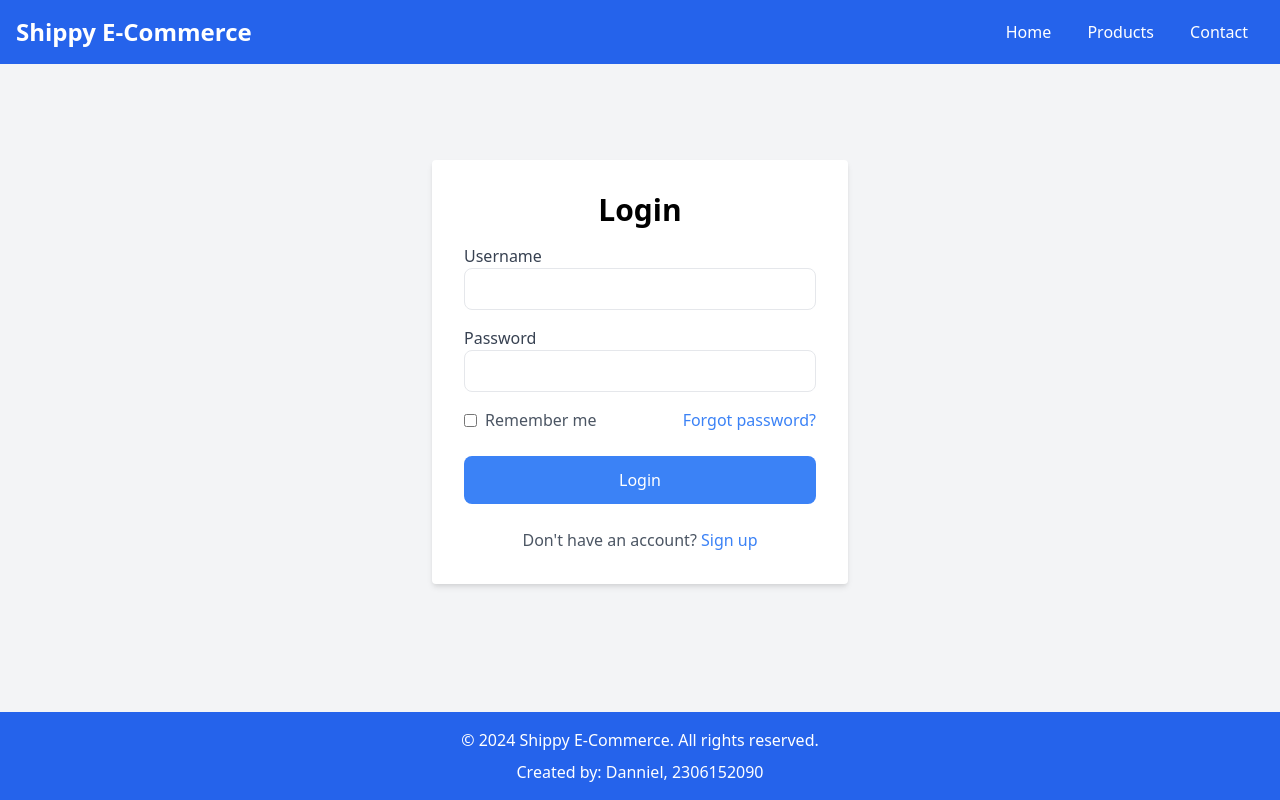
After one commit to Danniel-Ang/shippy, a Django app: page /login/ in a window 1280 px wide. The commit adds this page. Run offline with Django 5.2, Linux system fonts and the light colour scheme.

Commit message:
tugas 4 dooneeeee

```diff
--- a/main/models.py
+++ b/main/models.py
@@ -1,7 +1,9 @@
 from django.db import models
+from django.contrib.auth.models import User
 import uuid
 
 class ProductEntry(models.Model):
+    user = models.ForeignKey(User, on_delete=models.CASCADE)
     id = models.UUIDField(primary_key=True, default=uuid.uuid4, editable=False)
     name = models.CharField(max_length=255)
     price = models.IntegerField()
--- a/main/templates/base.html
+++ b/main/templates/base.html
@@ -33,10 +33,10 @@
                 <a href="#" class="px-4 py-2 hover:bg-blue-500 rounded">Home</a>
                 <a href="#" class="px-4 py-2 hover:bg-blue-500 rounded">Products</a>
                 <a href="#" class="px-4 py-2 hover:bg-blue-500 rounded">Contact</a>
+                {% block nav %} {% endblock nav %}
             </nav>
         </div>
     </header>
-
     <!-- Main Content -->
     <main class="container mx-auto p-4">
         {% block content %} {% endblock content %}
--- /dev/null
+++ b/main/templates/login.html
@@ -0,0 +1,36 @@
+{% extends 'base.html' %}
+
+{% block content %}
+<div class="flex justify-center mt-20">
+    <div class="bg-white p-8 rounded shadow-md w-1/3 h-120">
+      <h1 class="text-3xl font-bold mb-4 text-center">Login</h1>
+        <form method="POST">
+            {% csrf_token %}
+
+            <div class="mb-4">
+                <label for="username" class="block text-gray-700 font-medium">Username</label>
+                <input type="text" name="username" id="username" class="w-full px-4 py-2 border rounded-lg focus:outline-none focus:ring-2 focus:ring-blue-500" required>
+            </div>
+
+            <div class="mb-4">
+                <label for="password" class="block text-gray-700 font-medium">Password</label>
+                <input type="password" name="password" id="password" class="w-full px-4 py-2 border rounded-lg focus:outline-none focus:ring-2 focus:ring-blue-500" required>
+            </div>
+
+            <div class="flex items-center justify-between mb-6">
+                <div>
+                    <label class="flex items-center">
+                        <input type="checkbox" class="form-checkbox text-blue-500">
+                        <span class="ml-2 text-gray-600">Remember me</span>
+                    </label>
+                </div>
+                <a href="#" class="text-blue-500 hover:underline">Forgot password?</a>
+            </div>
+
+            <button type="submit" class="w-full bg-blue-500 text-white py-3 rounded-lg hover:bg-blue-600 transition duration-300">Login</button>
+        </form>
+
+        <p class="text-center text-gray-600 mt-6">Don't have an account? <a href="{% url 'main:register' %}" class="text-blue-500 hover:underline">Sign up</a></p>
+    </div>
+</div>
+{% endblock %}
--- a/main/templates/main.html
+++ b/main/templates/main.html
@@ -1,8 +1,12 @@
 {% extends 'base.html' %}
+
+{% block nav %}
+    <a href="{% url 'main:logout' %}" class="px-4 py-2 hover:bg-red-500 rounded">Logout</a>
+{% endblock %}
 
 {% block content %}
 <div class="max-w-4xl mx-auto p-6">
-    <h2 class="text-3xl font-semibold mb-6">Featured Products</h2>
+    <h2 class="text-3xl font-semibold mb-6">Hello {{username}}!<h2>
     {% if products %}
     <ul class="space-y-4 mb-8">
         {% for product in products %}
--- a/main/urls.py
+++ b/main/urls.py
@@ -1,11 +1,12 @@
 from django.urls import path
 from main.views import make_entry_product
-from main.views import show_main
-from main.views import show_xml, show_json, show_xml_by_id, show_json_by_id
-
+from main.views import *
 app_name = 'main'
 urlpatterns = [
     path('', show_main, name='show_main'),
+    path('login/', user_login, name='login'),
+    path('register/', user_register, name='register'),
+    path('logout/', user_logout, name='logout'),
     path('create-product-entry', make_entry_product, name='create_product_entry'),
     path('xml/', show_xml, name='show_xml'),
     path('json/', show_json, name='show_json'),
--- a/main/views.py
+++ b/main/views.py
@@ -3,6 +3,73 @@ from .models import ProductEntry
 from main.forms import ProductForm
 from django.http import HttpResponse
 from django.core import serializers
+
+from django.contrib.auth.decorators import login_required
+from django.contrib import messages
+from django.contrib.auth.forms import UserCreationForm, AuthenticationForm
+from django.contrib.auth import authenticate, login, logout
+
+import datetime
+from django.http import HttpResponseRedirect
+from django.urls import reverse
+
+
+@login_required(login_url='main:login')
+def show_main(request):
+    product_entry = ProductEntry.objects.all()
+    context = {
+        'username' : request.user,
+        'products' : product_entry,
+        'last_login': request.COOKIES['last_login'] if "last_login" in request.COOKIES else None,
+    }
+    return render(request, "main.html", context)
+
+def make_entry_product(request):
+    form = ProductForm(request.POST or None)
+
+    if form.is_valid() and request.method == "POST":
+        product_entry = form.save(commit=False)
+        product_entry.user = request.user
+        product_entry.save()
+        form.save()
+        return redirect('main:show_main')
+
+    context = {'form': form}
+    return render(request, "create_product_entry.html", context)
+
+def user_login(request):
+    if request.method == 'POST':
+        form = AuthenticationForm(data=request.POST)
+        if form.is_valid():
+            user = form.get_user()
+            login(request, user)
+            response = HttpResponseRedirect(reverse("main:show_main"))
+            response.set_cookie('last_login', str(datetime.datetime.now()))
+            return response
+    else:
+        form = AuthenticationForm(request)
+    context = {'form': form}
+    return render(request, 'login.html', context)
+
+def user_register(request):
+    form = UserCreationForm()
+    if request.method == "POST":
+        form = UserCreationForm(request.POST)
+        if form.is_valid():
+            form.save()
+            messages.success(request, 'Your account has been successfully created!')
+            return redirect('main:login')
+        else :
+            messages.error(request, 'Error creating your account')
+    context = {'form':form}
+    return render(request, 'register.html', context)
+
+def user_logout(request):
+    logout(request)
+    response = HttpResponseRedirect(reverse('main:login'))
+    response.delete_cookie('last_login')
+    return response
+
 
 def show_xml_by_id(request, id):
     data = ProductEntry.objects.filter(pk=id)
@@ -19,20 +86,3 @@ def show_json(request):
 def show_xml(request):
     data = ProductEntry.objects.all()
     return HttpResponse(serializers.serialize("xml", data), content_type="application/xml")
-
-def show_main(request):
-    product_entry = ProductEntry.objects.all()
-    context = {
-        'products' : product_entry
-    }
-    return render(request, "main.html", context)
-
-def make_entry_product(request):
-    form = ProductForm(request.POST or None)
-
-    if form.is_valid() and request.method == "POST":
-        form.save()
-        return redirect('main:show_main')
-
-    context = {'form': form}
-    return render(request, "create_product_entry.html", context)
--- a/shippy/settings.py
+++ b/shippy/settings.py
@@ -11,7 +11,7 @@ https://docs.djangoproject.com/en/5.1/ref/settings/
 """
 
 from pathlib import Path
-
+import os
 # Build paths inside the project like this: BASE_DIR / 'subdir'.
 BASE_DIR = Path(__file__).resolve().parent.parent
 
@@ -22,8 +22,10 @@ BASE_DIR = Path(__file__).resolve().parent.parent
 # SECURITY WARNING: keep the secret key used in production secret!
 SECRET_KEY = 'django-insecure-j!3-jzqpwvntx-aefvo$w%3c4peu$z5142dbjy=!$q=ugd)w0n'
 
+
 # SECURITY WARNING: don't run with debug turned on in production!
-DEBUG = True
+PRODUCTION = os.getenv('PRODUCTION', False)
+DEBUG = not PRODUCTION
 
 ALLOWED_HOSTS = ["localhost", "127.0.0.1", "danniel-shippy.pbp.cs.ui.ac.id", "https://danniel-shippy.pbp.cs.ui.ac.id/", "http://danniel-shippy.pbp.cs.ui.ac.id/"]
 
```
Also changed, not shown: main/templates/register.html (added, +43 -0 lines), README.md, image-1.png (deleted), image-2.png (deleted), image-3.png (deleted), image.png (deleted), main/migrations/0002_productentry_user.py (added), scr/PBP.drawio.png (deleted).
